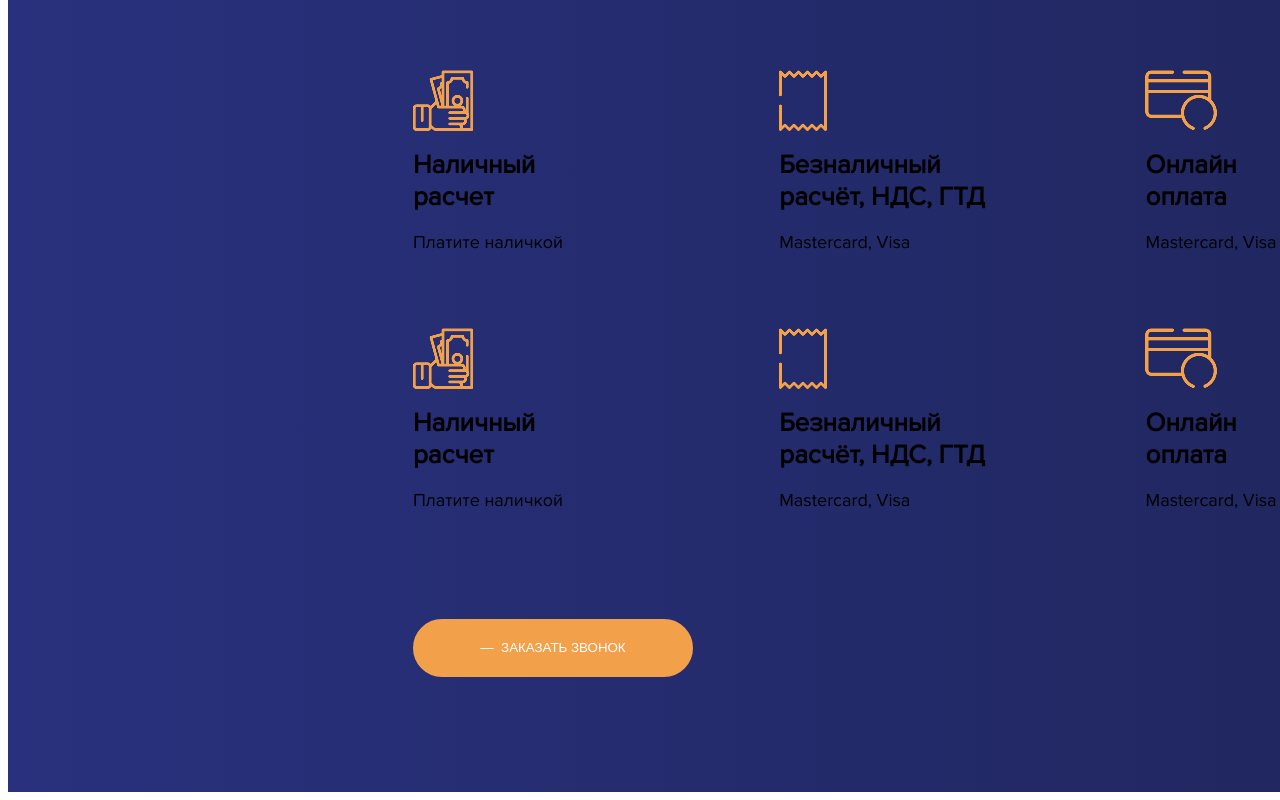
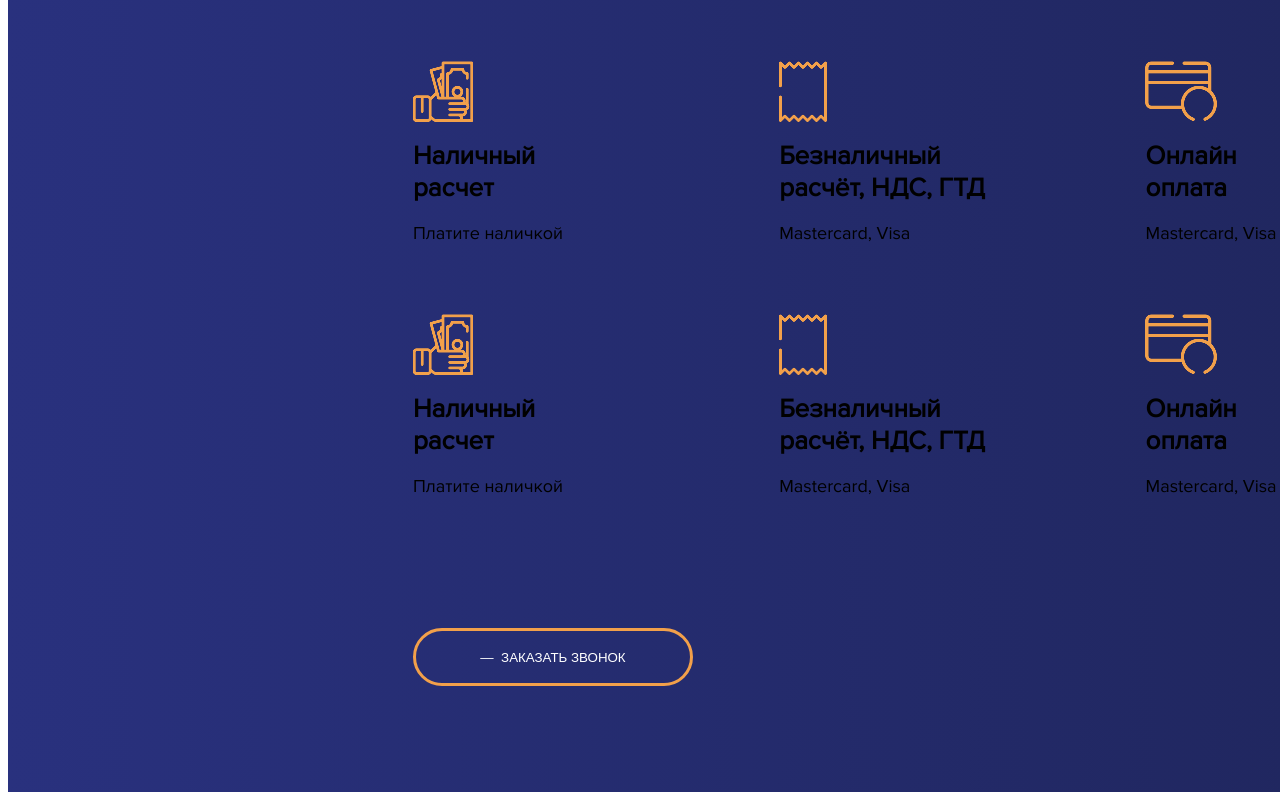
Before and after one commit to DivortiumD/2022-04-25, a plain HTML site: page index.html in a window 1280 px wide. Shown: the part 4401-5201 px from the top of the page. Drawn offline with Linux system fonts and the light colour scheme; files whose address does not match are found by name.

Commit message:
20220502

```diff
--- a/index.html
+++ b/index.html
@@ -196,9 +196,6 @@
 						<h1>Онлайн <br> оплата</h1>
 						<p>Mastercard, Visa</p>
 					</div>
-				</div>
-
-				<div class="slide6_icons1">
 					<div class="slide5_sep_icon">
 						<i class="icon-money_icon"></i>
 						<h1>Наличный <br> расчет</h1>
@@ -215,9 +212,10 @@
 						<p>Mastercard, Visa</p>
 					</div>
 				</div>
+
 			</div>
 
-			<button class="button2">
+			<button class="button1">
 				<span>—&nbsp;&nbsp;ЗАКАЗАТЬ ЗВОНОК</span>
 			</button>
 
```
